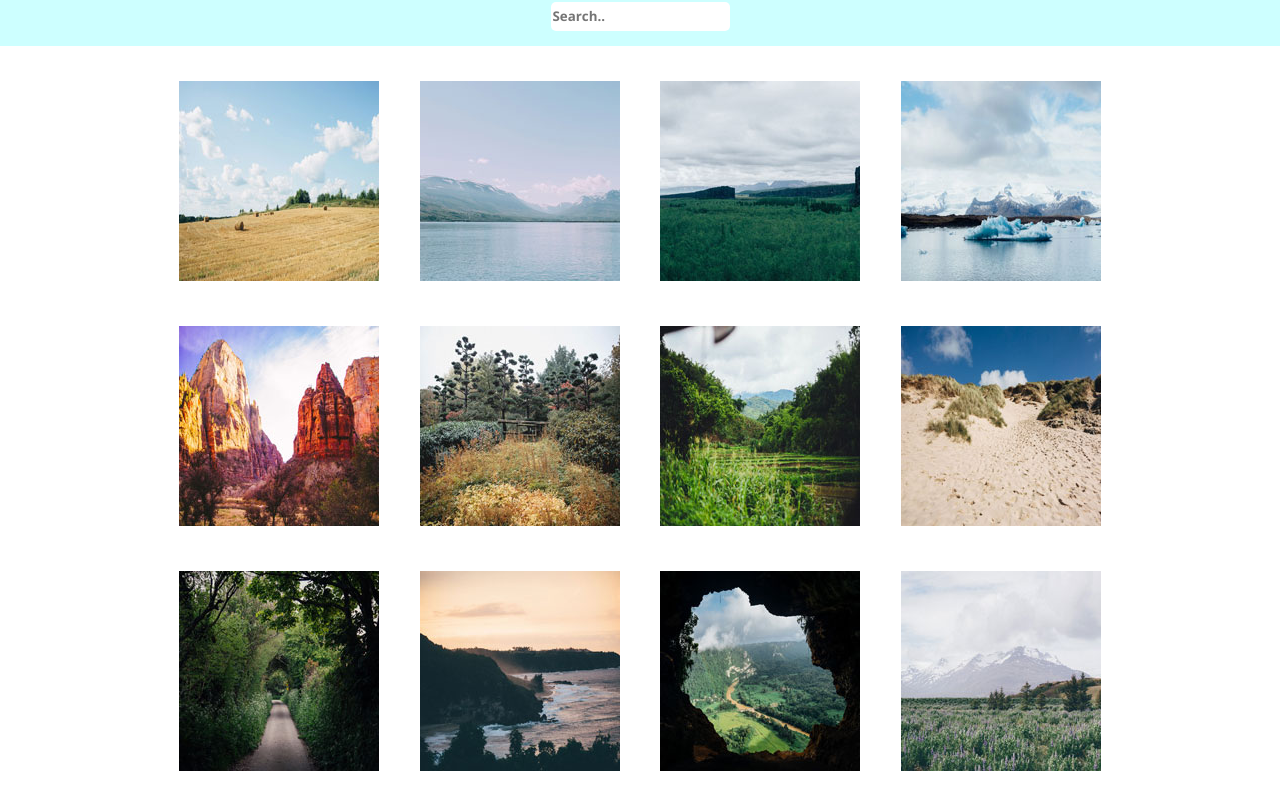
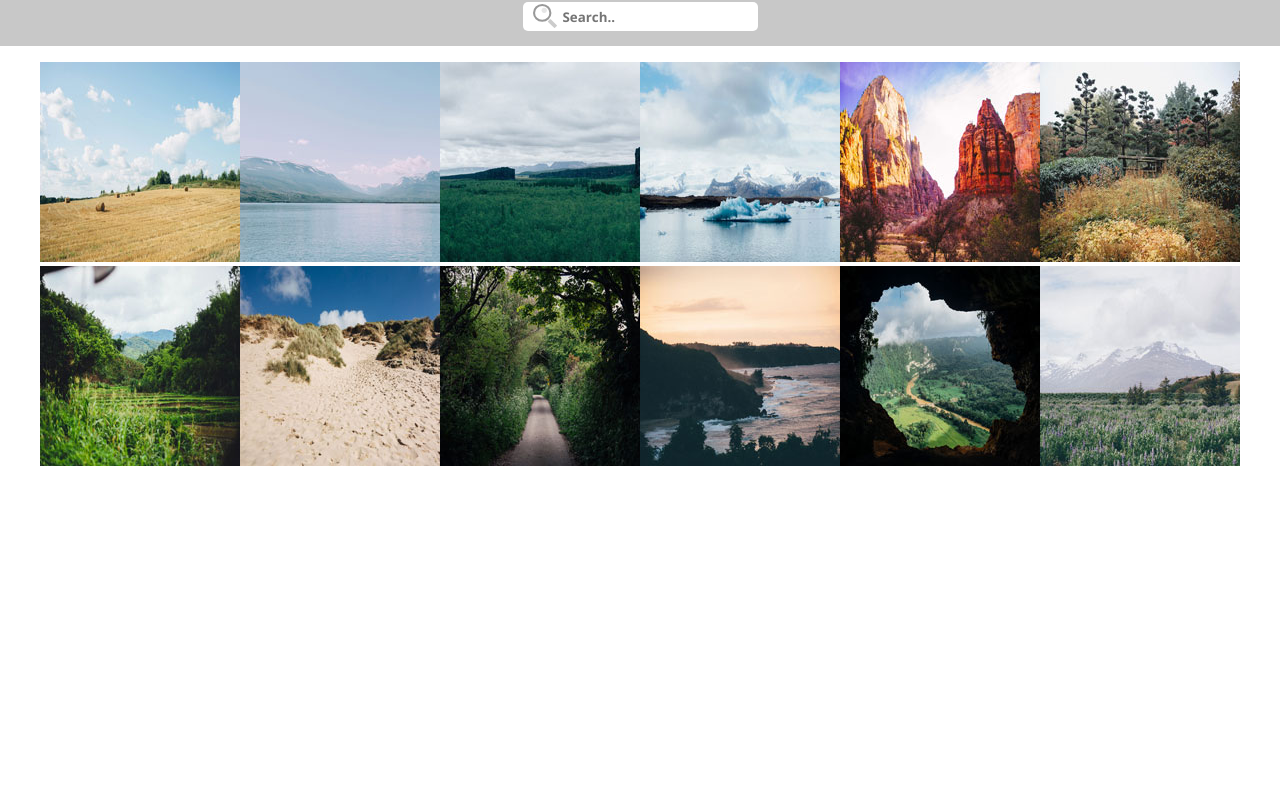
Before and after one commit to Jackieson888/Project-4, a plain HTML site: page index.html in a window 1280 px wide. Shown: the part 56-851 px from the top of the page. After the commit the page ends 800 px from the top, so only its background shows below. Drawn offline with nearby package versions, Linux system fonts and the light colour scheme.

Commit message:
changed to li added search feature

```diff
--- a/css/styles.css
+++ b/css/styles.css
@@ -5,7 +5,7 @@ h1, input, label, p, span {
     font-family: 'Open Sans', sans-serif;
 }
 .header-contents {
-    background-color: #cdffff;
+    background-color: #c8c8c8;
     text-align: center;
     margin-bottom: 15px;
 }
@@ -14,23 +14,33 @@ h1, input, label, p, span {
     margin-bottom: 15px;
 }
 .header-contents input {
-    height: 2em;
+    height: 2.2em;
     border-radius: 5px;
     border-style: none;
+    padding: 12px 20px 12px 40px;
+    background-image: url('../images/search-icon.svg');
+    background-position: 10px 2px;
+    background-repeat: no-repeat;
+    background-size: 10%;
 }
 .header-contents input:focus {
     outline: none;
 }
-.gallery-layout {
-    display: flex;
-    flex-wrap: wrap;
-    justify-content:center;
-    margin: 0 10%;
-}
-.gallery-layout a {
-    margin: 2%;
-}
-.gallery-layout a img:hover {
+.gallery-layout li:hover {
     transform: scale(1.25);
     transition: .5s;
 }
+ul {
+    list-style: none;
+    padding: 0;
+    display: flex;
+    flex-wrap: wrap;
+    justify-content: center;
+}
+li {
+    display: inline-block;
+    width: auto;
+}
+@media (min-width: 1024px ) {
+
+}
--- a/index.html
+++ b/index.html
@@ -13,23 +13,23 @@
     <header class="header-contents">
         <h1>Interactive Photo Gallery</h1>
         <div class="search-bar">
-            <input type="text" name="search-input" placeholder="Search.." />
+            <input type="search" id="searchInput" onkeyup="searchFunction()" name="search-input" placeholder="Search.." />
         </div>
     </header>
-    <div class="gallery-layout">
-        <a href="images/01.jpg" data-lightbox="gallery" data-title="I love hay bales. Took this snap on a drive through the countryside past some straw fields."><img src="images/thumbnails/01.jpg" /></a>
-        <a href="images/02.jpg" data-lightbox="gallery" data-title="The lake was so calm today. We had a great view of the snow on the mountains from here."><img src="images/thumbnails/02.jpg" /></a>
-        <a href="images/03.jpg" data-lightbox="gallery" data-title="I hiked to the top of the mountain and got this picture of the canyon and trees below."><img src="images/thumbnails/03.jpg" /></a>
-        <a href="images/04.jpg" data-lightbox="gallery" data-title="It was amazing to see an iceberg up close, it was so cold but didn’t snow today."><img src="images/thumbnails/04.jpg" /></a>
-        <a href="images/05.jpg" data-lightbox="gallery" data-title="The red cliffs were beautiful. It was really hot in the desert but we did a lot of walking through the canyons."><img src="images/thumbnails/05.jpg" /></a>
-        <a href="images/06.jpg" data-lightbox="gallery" data-title="Fall is coming, I love when the leaves on the trees start to change color."><img src="images/thumbnails/06.jpg" /></a>
-        <a href="images/07.jpg" data-lightbox="gallery" data-title="I drove past this plantation yesterday, everything is so green!"><img src="images/thumbnails/07.jpg" /></a>
-        <a href="images/08.jpg" data-lightbox="gallery" data-title="My summer vacation to the Oregon Coast. I love the sandy dunes!"><img src="images/thumbnails/08.jpg" /></a>
-        <a href="images/09.jpg" data-lightbox="gallery" data-title="We enjoyed a quiet stroll down this countryside lane."><img src="images/thumbnails/09.jpg" /></a>
-        <a href="images/10.jpg" data-lightbox="gallery" data-title="Sunset at the coast! The sky turned a lovely shade of orange."><img src="images/thumbnails/10.jpg" /></a>
-        <a href="images/11.jpg" data-lightbox="gallery" data-title="I did a tour of a cave today and the view of the landscape below was breathtaking."><img src="images/thumbnails/11.jpg" /></a>
-        <a href="images/12.jpg" data-lightbox="gallery" data-title="I walked through this meadow of bluebells and got a good view of the snow on the mountain before the fog came in."><img src="images/thumbnails/12.jpg" /></a>
-</div>
+    <ul id="imageGallery" class="gallery-layout">
+        <li><a href="images/01.jpg" data-lightbox="gallery" data-title="I love hay bales. Took this snap on a drive through the countryside past some straw fields."><img src="images/thumbnails/01.jpg" /></a></li>
+        <li><a href="images/02.jpg" data-lightbox="gallery" data-title="The lake was so calm today. We had a great view of the snow on the mountains from here."><img src="images/thumbnails/02.jpg" /></a></li>
+        <li><a href="images/03.jpg" data-lightbox="gallery" data-title="I hiked to the top of the mountain and got this picture of the canyon and trees below."><img src="images/thumbnails/03.jpg" /></a></li>
+        <li><a href="images/04.jpg" data-lightbox="gallery" data-title="It was amazing to see an iceberg up close, it was so cold but didn’t snow today."><img src="images/thumbnails/04.jpg" /></a></li>
+        <li><a href="images/05.jpg" data-lightbox="gallery" data-title="The red cliffs were beautiful. It was really hot in the desert but we did a lot of walking through the canyons."><img src="images/thumbnails/05.jpg" /></a></li>
+        <li><a href="images/06.jpg" data-lightbox="gallery" data-title="Fall is coming, I love when the leaves on the trees start to change color."><img src="images/thumbnails/06.jpg" /></a></li>
+        <li><a href="images/07.jpg" data-lightbox="gallery" data-title="I drove past this plantation yesterday, everything is so green!"><img src="images/thumbnails/07.jpg" /></a></li>
+        <li><a href="images/08.jpg" data-lightbox="gallery" data-title="My summer vacation to the Oregon Coast. I love the sandy dunes!"><img src="images/thumbnails/08.jpg" /></a></li>
+        <li><a href="images/09.jpg" data-lightbox="gallery" data-title="We enjoyed a quiet stroll down this countryside lane."><img src="images/thumbnails/09.jpg" /></a></li>
+        <li><a href="images/10.jpg" data-lightbox="gallery" data-title="Sunset at the coast! The sky turned a lovely shade of orange."><img src="images/thumbnails/10.jpg" /></a></li>
+        <li><a href="images/11.jpg" data-lightbox="gallery" data-title="I did a tour of a cave today and the view of the landscape below was breathtaking."><img src="images/thumbnails/11.jpg" /></a></li>
+        <li><a href="images/12.jpg" data-lightbox="gallery" data-title="I walked through this meadow of bluebells and got a good view of the snow on the mountain before the fog came in."><img src="images/thumbnails/12.jpg" /></a></li>
+</ul>
 
 <!--Scripts-->
     <script src=js/jquery-3.2.1.min.js></script>
--- a/js/app.js
+++ b/js/app.js
@@ -0,0 +1,18 @@
+console.log("App.Js Running");
+
+function searchFunction() {
+    var input, filter, ul, li, a, i;
+    input = document.getElementById('searchInput');
+    filter = input.value.toUpperCase();
+    ul = document.getElementById('imageGallery');
+    li = ul.getElementsByTagName("li");
+
+    for (i = 0; i < li.length; i++) {
+        a = li[i].getElementsByTagName("a")[0];
+        if (a.getAttribute("data-title").toUpperCase().indexOf(filter) > -1) {
+            li[i].style.display = "";
+        } else {
+            li[i].style.display = "none";
+        }
+    }
+}
```
Also changed, not shown: images/search-icon.svg (added).
